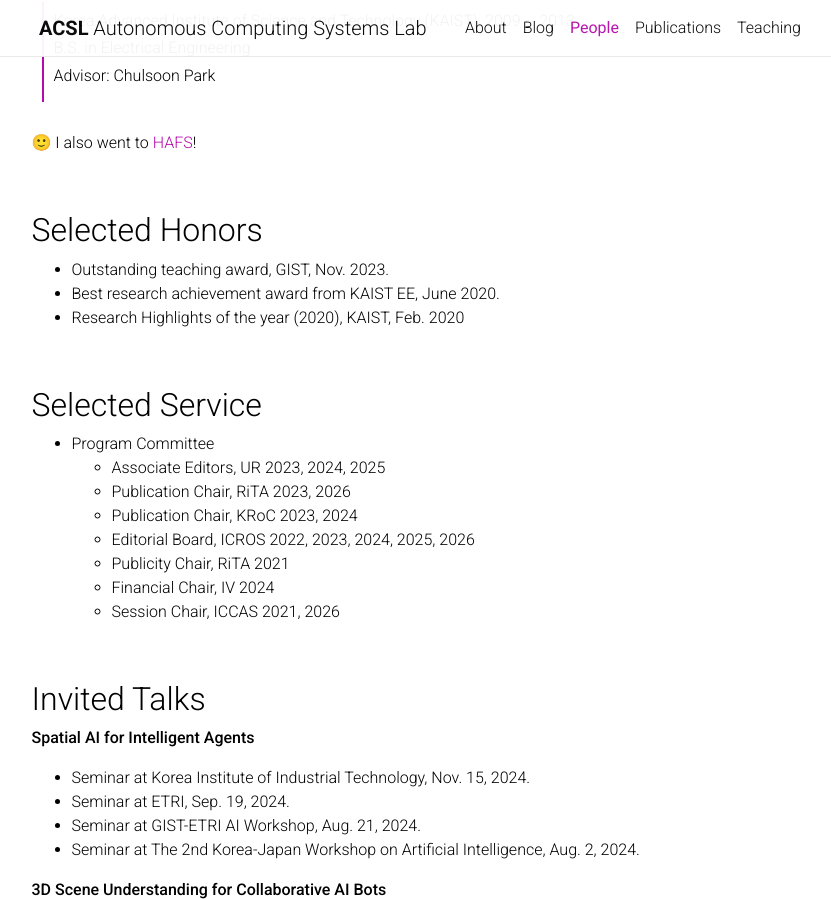
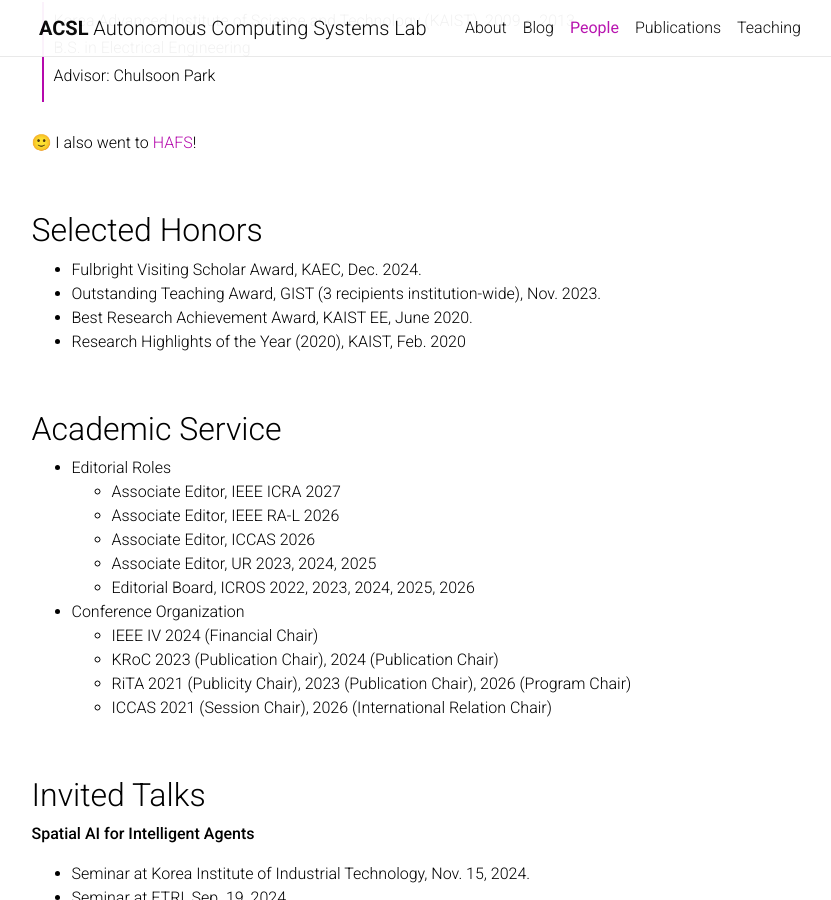
Before and after one commit to Uehwan/Uehwan.github.io, a Jekyll site: the page built from _people/Ue-Hwan-Kim.markdown, in a window 1280 px wide and 900 px high, scrolled down 691 px. Shown: the whole window, without its empty margins (216-1047 px from the left). Built offline with Jekyll 4.4.1, drawn with Linux system fonts in a browser that asks for light colours; nearby versions of some CDN libraries; comment, search, counter and statistics services are not loaded; a style sheet for code colours, icons or effects is not loaded; some of the changed text lies outside the part shown.

Commit message:
bio update

```diff
--- a/_bibliography/papers.bib
+++ b/_bibliography/papers.bib
@@ -279,7 +279,7 @@
 @article{gia2023vision,
   html={https://www.frontiersin.org/articles/10.3389/fnagi.2023.1102869/full},
   title={Vision Transformers for the Prediction of Mild Cognitive Impairment to Alzheimer's Disease Progression Using Mid-Sagittal sMRI},
-  author={Gia Hoang Minh and Kim, Ue-Hwan* and Kim, Jae-Gwan*},
+  author={Gia Hoang Minh and Kim, Ue-Hwan† and Kim, Jae-Gwan†},
   journal={Frontiers in Aging Neuroscience},
   volume={},
   number={},
--- a/_people/Ue-Hwan-Kim.markdown
+++ b/_people/Ue-Hwan-Kim.markdown
@@ -34,20 +34,24 @@ Associate Professor <br/>
 
 <br/>
 ## Selected Honors
-- Outstanding teaching award, GIST, Nov. 2023.
-- Best research achievement award from KAIST EE, June 2020.
-- Research Highlights of the year (2020), KAIST, Feb. 2020
+- Fulbright Visiting Scholar Award, KAEC, Dec. 2024.
+- Outstanding Teaching Award, GIST (3 recipients institution-wide), Nov. 2023.
+- Best Research Achievement Award, KAIST EE, June 2020.
+- Research Highlights of the Year (2020), KAIST, Feb. 2020
 
 <br/>
-## Selected Service
-- Program Committee
-  - Associate Editors, UR 2023, 2024, 2025
-  - Publication Chair, RiTA 2023, 2026
-  - Publication Chair, KRoC 2023, 2024
+## Academic Service
+- Editorial Roles
+  - Associate Editor, IEEE ICRA 2027
+  - Associate Editor, IEEE RA-L 2026
+  - Associate Editor, ICCAS 2026
+  - Associate Editor, UR 2023, 2024, 2025
   - Editorial Board, ICROS 2022, 2023, 2024, 2025, 2026
-  - Publicity Chair, RiTA 2021
-  - Financial Chair, IV 2024
-  - Session Chair, ICCAS 2021, 2026
+- Conference Organization
+  - IEEE IV 2024 (Financial Chair)
+  - KRoC 2023 (Publication Chair), 2024 (Publication Chair)
+  - RiTA 2021 (Publicity Chair), 2023 (Publication Chair), 2026 (Program Chair)
+  - ICCAS 2021 (Session Chair), 2026 (International Relation Chair)
 
 <br />
 ## Invited Talks
```
Also changed, not shown: other parts of _people/Ue-Hwan-Kim.markdown (+1 -1 lines).
